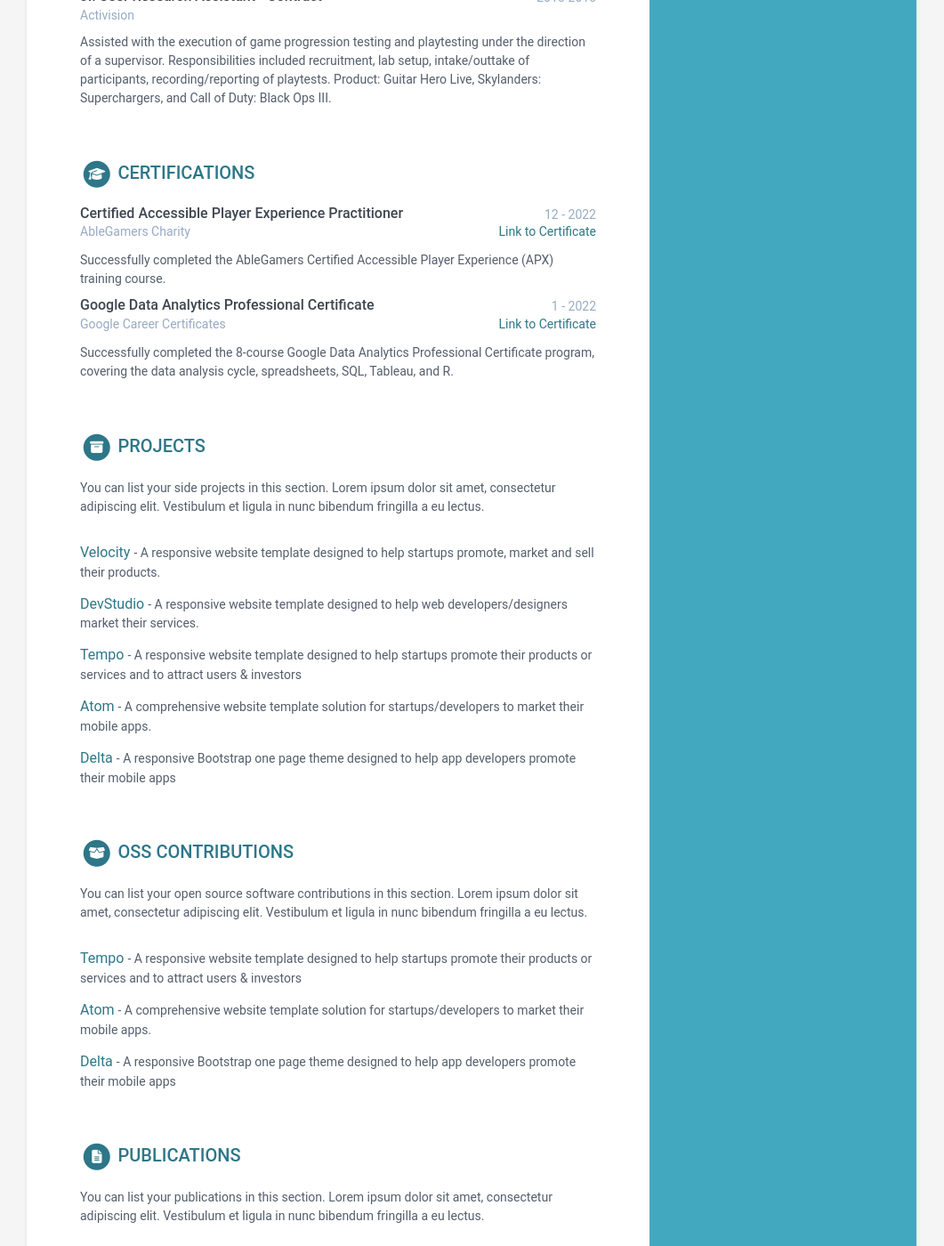
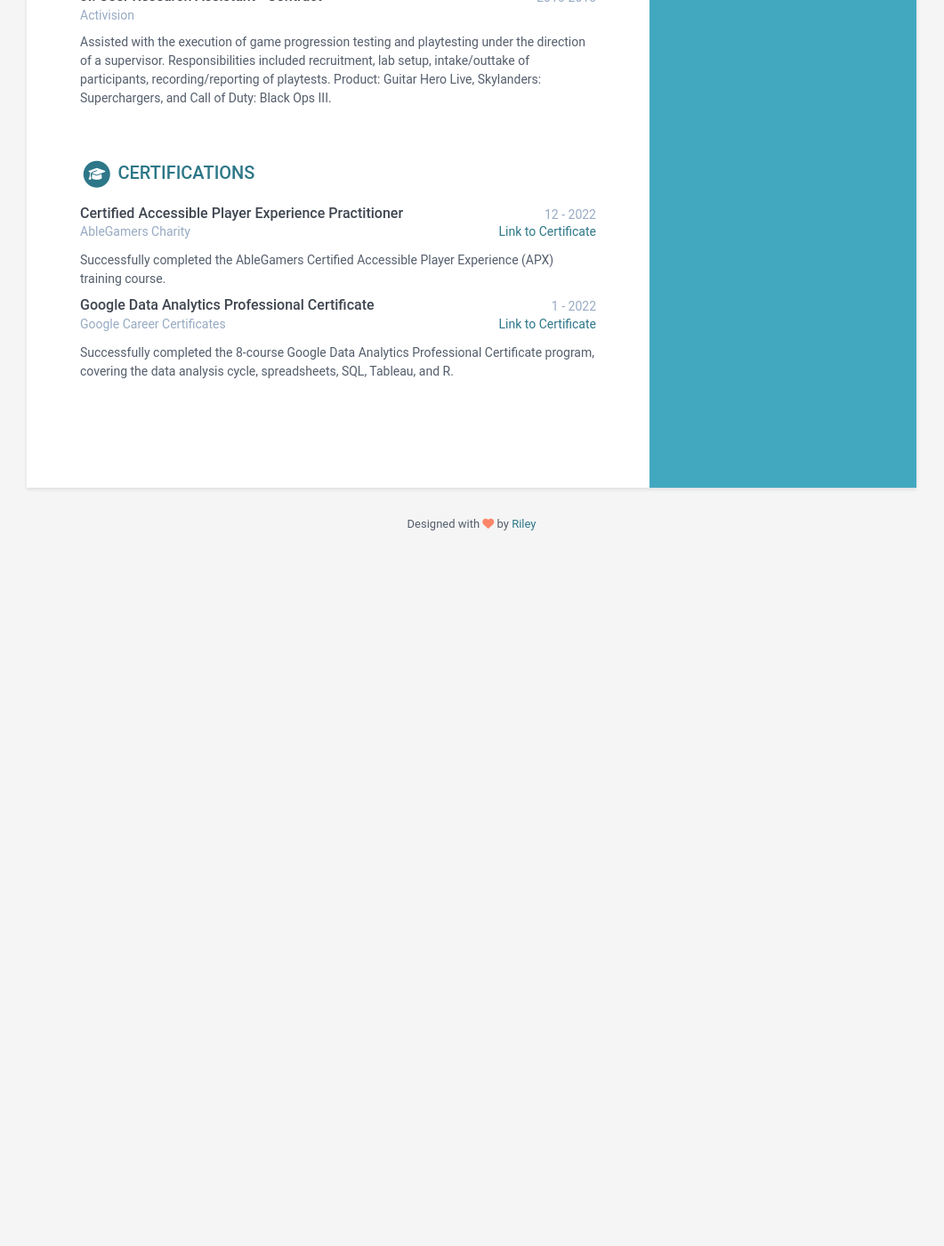
Before and after one commit to kapezit/kapezit.github.io, a Jekyll site: the page built from index.html, in a window 1280 px wide and 1400 px high, scrolled down 1392 px. Shown: the whole window at 89% size, without its empty margins (110-1171 px from the left). Built offline with Jekyll 4.4.1, drawn with Linux system fonts in a browser that asks for light colours; after the commit the page ends 2022 px from its top, so only the background shows below that; some of the changed text lies outside the part shown.

Commit message:
Update data.yml

```diff
--- a/_data/data.yml
+++ b/_data/data.yml
@@ -141,7 +141,7 @@ certifications:
           details: |
             Successfully completed the AbleGamers Certified Accessible Player Experience (APX) training course.
         - name: Google Data Analytics Professional Certificate
-          start: 1
+          start: 01
           end: 2022
           organization: Google Career Certificates
           credentialid:
@@ -151,95 +151,5 @@ certifications:
             Successfully completed the 8-course Google Data Analytics Professional Certificate program, covering the data analysis cycle, spreadsheets, SQL, Tableau, and R.
 
 
-projects:
-    title: Projects
-    intro: >
-      You can list your side projects in this
-      section. Lorem ipsum dolor sit amet, consectetur adipiscing elit.
-      Vestibulum et ligula in nunc bibendum fringilla a eu lectus.
-    assignments:
-      - title: Velocity
-        link: "#hook"
-        tagline: "A responsive website template designed to help startups promote, market and sell their products."
-
-      - title: DevStudio
-        link: "#"
-        tagline: "A responsive website template designed to help web developers/designers market their services."
-
-      - title: Tempo
-        link: "#"
-        tagline: "A responsive website template designed to help startups promote their products or services and to attract users &amp; investors"
-
-      - title: Atom
-        link: "#"
-        tagline: "A comprehensive website template solution for startups/developers to market their mobile apps."
-
-      - title: Delta
-        link: "#"
-        tagline: "A responsive Bootstrap one page theme designed to help app developers promote their mobile apps"
-
-oss:
-    title: OSS Contributions
-    intro: >
-      You can list your open source software contributions in this
-      section. Lorem ipsum dolor sit amet, consectetur adipiscing elit.
-      Vestibulum et ligula in nunc bibendum fringilla a eu lectus.
-    contributions:
-      - title: Tempo
-        link: "#"
-        tagline: "A responsive website template designed to help startups promote their products or services and to attract users &amp; investors"
-
-      - title: Atom
-        link: "#"
-        tagline: "A comprehensive website template solution for startups/developers to market their mobile apps."
-
-      - title: Delta
-        link: "#"
-        tagline: "A responsive Bootstrap one page theme designed to help app developers promote their mobile apps"
-
-publications:
-    title: Publications
-    intro: |
-      You can list your publications in this section. Lorem ipsum dolor sit
-      amet, consectetur adipiscing elit. Vestibulum et ligula in nunc
-      bibendum fringilla a eu lectus.
-    papers:
-      - title: The Art of Computer Programming
-        link: "#"
-        authors: Donald E. Knuth
-        conference: Addison-Wesley, 1968
-
-      - title: "Genetic Programming III: Darwinian Invention &amp; Problem Solving"
-        link: "#"
-        authors: Koza, J.R., Andre, D., Bennett, F.H., Keane, M.A.
-        conference: "Morgan Kaufmann Publishers Inc., San Francisco, CA, USA, 1st edn. (1999)"
-
-      - title: A syntax directed compiler for Algol 60
-        link: "#"
-        authors: Edgar T. Irons
-        conference: "Comm. ACM 4 (1961), 51–55"
-
-skills:
-    title: Skills &amp; Proficiency
-
-    toolset:
-      - name: Python & Django
-        level: 98%
-
-      - name: Javascript & jQuery
-        level: 98%
-
-      - name: Angular
-        level: 98%
-
-      - name: HTML5 & CSS
-        level: 95%
-
-      - name: Ruby on Rails
-        level: 85%
-
-      - name: Sketch & Photoshop
-        level: 60%
-
 footer: >
-    Designed with <i class="fas fa-heart"></i> by <a href="http://themes.3rdwavemedia.com" target="_blank" rel="nofollow">Xiaoying Riley</a>
+    Designed with <i class="fas fa-heart"></i> by <a href="http://themes.3rdwavemedia.com" target="_blank" rel="nofollow">Riley</a>
```
